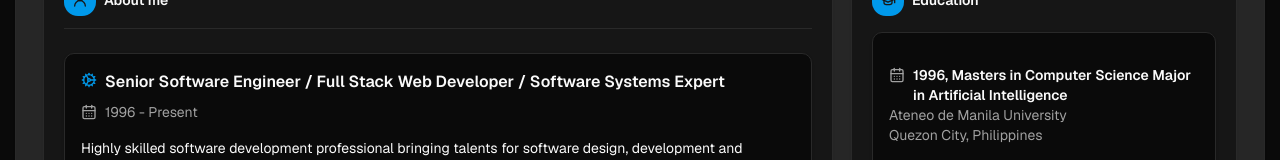
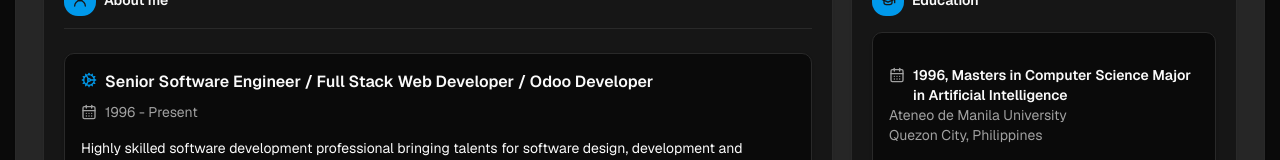
Before and after one commit to jrgeralde/johnroygeraldevercelappnew, a Next.js app: page /dashboard in a window 1280 px wide. Shown: the part 501-661 px from the top of the page. Built offline with nearby package versions, Linux system fonts and the light colour scheme; no server answers.

Commit message:
with odoo

```diff
--- a/components/dashboard/room-card.tsx
+++ b/components/dashboard/room-card.tsx
@@ -21,7 +21,7 @@ export function RoomCard(_: { title: string }) {
         <div className="rounded-lg border border-border bg-background p-4 shadow-sm transform hover:scale-105 transition-transform duration-200">
           <h5 className="flex items-start gap-2 font-semibold text-foreground">
             <Cog className="mt-0.5 size-4 shrink-0 text-brand" aria-hidden />
-            <span>Senior Software Engineer / Full Stack Web Developer / Software Systems Expert</span>
+            <span>Senior Software Engineer / Full Stack Web Developer / Odoo Developer</span>
           </h5>
           <h6 className="mt-2 flex items-start gap-2 text-sm text-muted-foreground">
             <CalendarDays className="mt-0.5 size-4 shrink-0 text-muted-foreground" aria-hidden />
@@ -87,7 +87,7 @@ export function RoomCard(_: { title: string }) {
             <span>2021 - Present</span>
           </h6>
           <p className="mt-4 mb-1.5 text-sm text-foreground">
-            Instructional Videos on History of Computing, Boolean Logic and Circuitverse, Assembly Language Programming, Database Desktop Development using C#, Introduction to Javascript, HTML and CSS.{" "}
+            Instructional Videos on Odoo Development, History of Computing, Boolean Logic and Circuitverse, Assembly Language Programming, Database Desktop Development using C#, Introduction to Javascript, HTML and CSS.{" "}
             <span className="font-semibold">Youtube channel:</span>{" "}
             <a
               href="https://www.youtube.com/@roytek7667/playlists"
```
